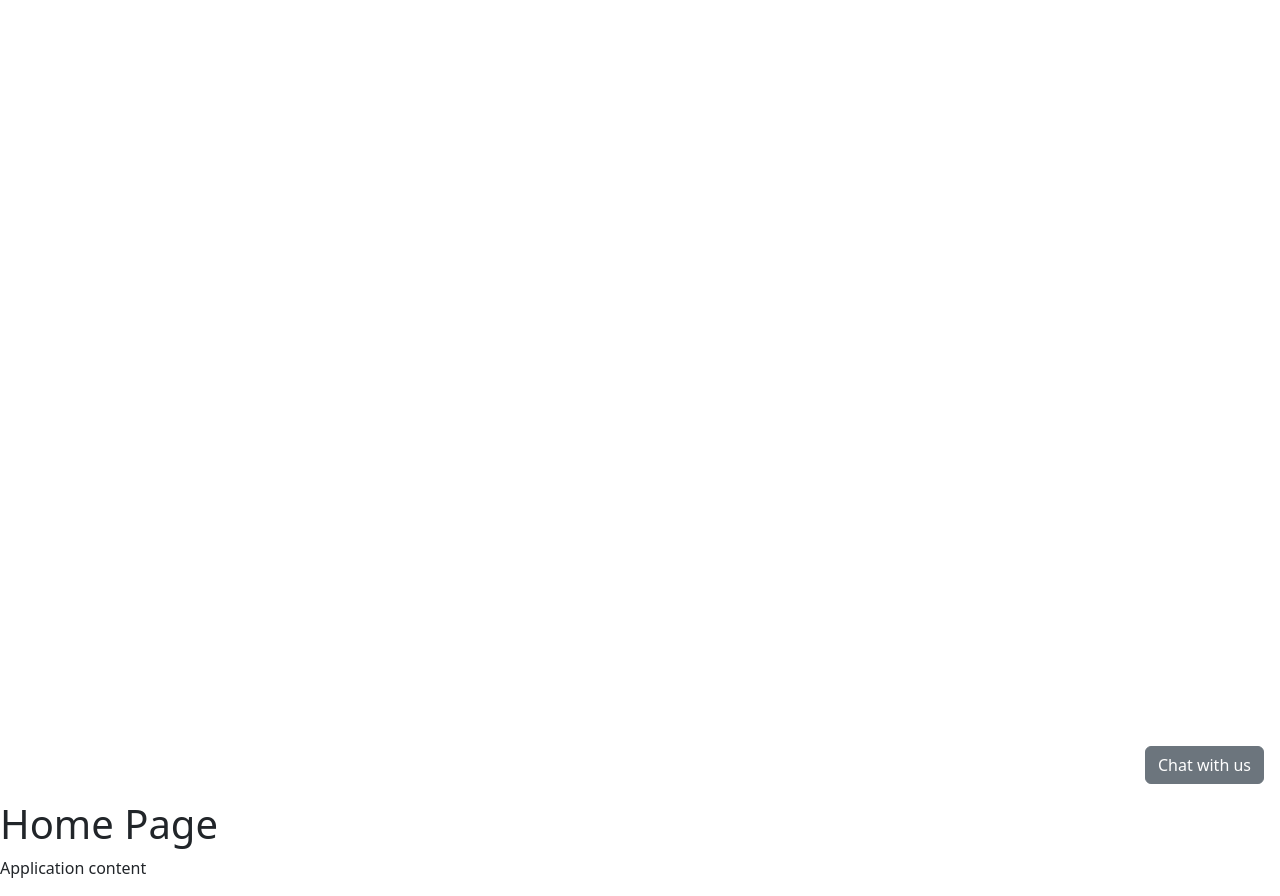
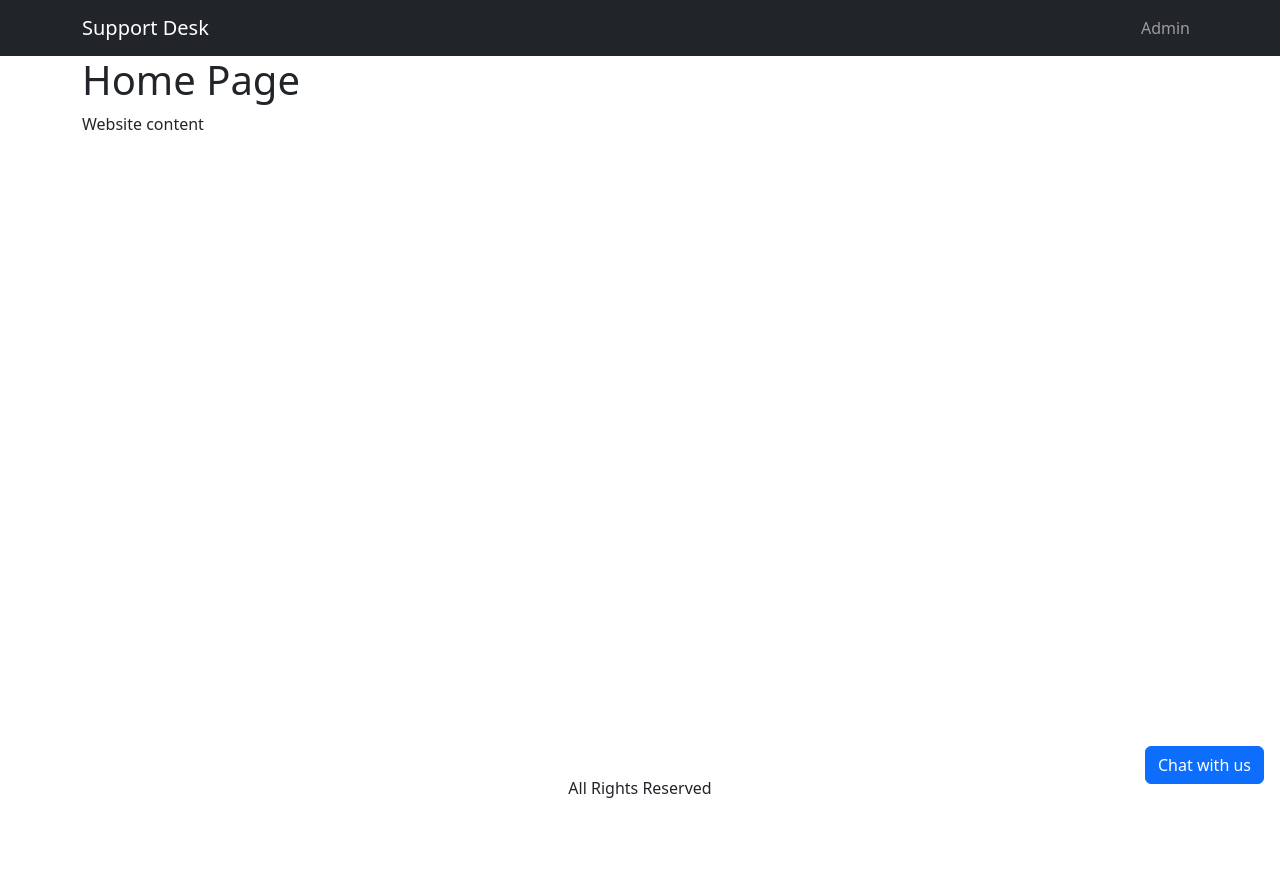
Before and after one commit to gmnoe/supportDeskChat, a React (Create React App) app in the folder frontend/: page / in a window 1280 px wide. Before the commit this address led to /home. After the commit the page ends 800 px from the top, so only its background shows below. Built offline with nearby package versions, Linux system fonts and the light colour scheme.

Commit message:
Updated frontend code

```diff
--- a/frontend/package.json
+++ b/frontend/package.json
@@ -8,10 +8,11 @@
     "@testing-library/user-event": "^13.5.0",
     "bootstrap": "^5.2.2",
     "react": "^18.2.0",
+    "react-bootstrap": "^2.6.0",
     "react-dom": "^18.2.0",
-    "react-router-dom": "^5.2.0",
+    "react-router-dom": "^6.4.3",
     "react-scripts": "5.0.1",
-    "reactstrap": "^8.5.1",
+    "reactstrap": "^9.1.5",
     "web-vitals": "^2.1.4"
   },
   "scripts": {
--- a/frontend/src/App.css
+++ b/frontend/src/App.css
@@ -4,3 +4,9 @@
   right: 1rem;
   bottom: 1rem;
 }
+
+.chatbox .list-group {
+  overflow: scroll;
+  max-height: 20rem;
+  margin-bottom: 1rem;
+}
--- a/frontend/src/App.js
+++ b/frontend/src/App.js
@@ -1,14 +1,43 @@
-import React from 'react';
-import Main from './components/MainComponent';
-import './App.css';
-import { BrowserRouter } from 'react-router-dom';
+import "bootstrap/dist/css/bootstrap.min.css";
+import Navbar from "react-bootstrap/Navbar";
+import Container from "react-bootstrap/Container";
+import Nav from "react-bootstrap/Nav";
+import { BrowserRouter, Routes, Route } from "react-router-dom";
+import HomePage from "./pages/HomePage";
+import AdminPage from "./pages/AdminPage";
 
-export default function App() {
+
+function App() {
   return (
     <BrowserRouter>
-      <div className="App">
-        <Main />
+      <div className='d-flex flex-column min-vh-100'>
+        <header>
+          <Navbar bg="dark" variant="dark" expand="lg">
+            <Container>
+              <Navbar.Brand>Support Desk</Navbar.Brand>
+              <Navbar.Toggle id="basic-navbar-nav" />
+              <Navbar.Collapse id="basic-navbar-nav">
+                <Nav className="me-auto w-100 justify-content-end">
+                  <a href="/admin" className="nav-link" target="_blank">Admin</a>
+                </Nav>
+              </Navbar.Collapse>
+            </Container>
+          </Navbar>
+        </header>
+        <main>
+          <Container>
+            <Routes>
+              <Route path="/admin" element={<AdminPage />}></Route>
+              <Route path="/" element={<HomePage />}></Route>
+            </Routes>
+          </Container>
+        </main>
+        <footer className="mt-auto">
+          <div className="text-center">All Rights Reserved</div>
+        </footer>
       </div>
     </BrowserRouter>
   );
 }
+
+export default App;
--- a/frontend/src/components/AdminComponent.js
+++ /dev/null
@@ -1,7 +0,0 @@
-import React from 'react';
-
-export default function Admin() {
-    return (
-        <div>ADMIN</div>
-    )
-}
--- /dev/null
+++ b/frontend/src/components/ChatBox.js
@@ -0,0 +1,76 @@
+import React, { useState } from 'react';
+import Button from 'react-bootstrap/Button';
+import Card from 'react-bootstrap/Card';
+import Row from 'react-bootstrap/Row';
+import Col from 'react-bootstrap/Col';
+import ListGroup from 'react-bootstrap/ListGroup';
+import InputGroup from 'react-bootstrap/InputGroup';
+import FormControl from 'react-bootstrap/FormControl';
+
+export default function ChatBox() {
+    const [isOpen, setIsOpen] = useState(false);
+    const [messageBody, setMessageBody] = useState('');
+
+    const supportHandler = () => {
+        setIsOpen(true);
+    }
+
+    const closeHandler = () => {
+        setIsOpen(false);
+    }
+
+    const submitHandler = (e) => {
+        e.preventDefault();
+        if (!messageBody.trim()) {
+            alert("Error. Please type message.");
+        } else {
+
+        }
+    }
+
+    return (
+        <div className="chatbox">
+            {!isOpen ?
+            <Button onClick={supportHandler} variant="primary">
+                Chat with us
+            </Button> : (
+                <Card>
+                    <Card.Body>
+                        <Row>
+                          <Col>
+                            <strong>Support</strong>
+                          </Col>
+                          <Col className="text-end">
+                            <Button
+                              className="btn-sm btn-secondary"
+                              type="button"
+                              onClick={closeHandler}
+                            >
+                              X
+                            </Button>
+                          </Col>
+                        </Row>
+                        <hr />
+                        <ListGroup>
+                          <ListGroup.Item>no messages</ListGroup.Item>
+                        </ListGroup>
+                        <form onSubmit={submitHandler}>
+                          <InputGroup className="col-6">
+                            <FormControl
+                              value={messageBody}
+                              onChange={(e) => setMessageBody(e.target.value)}
+                              type="text"
+                              placeholder="type message"
+                            ></FormControl>
+                            <Button type="submit" variant="primary">
+                              Send
+                            </Button>
+                          </InputGroup>
+                        </form>
+                    </Card.Body>
+                </Card>
+            )
+        }
+        </div>
+    )
+}
--- a/frontend/src/components/ChatBoxComponent.js
+++ /dev/null
@@ -1,66 +0,0 @@
-import React, { useState } from 'react';
-import { Button, Card, CardBody, Row, Col, ListGroup, ListGroupItem, InputGroup, Form, Input } from 'reactstrap';
-
-export default function ChatBox() {
-    const [isOpen, setIsOpen] = useState(false);
-    const [messageBody, setMessageBody] = useState('');
-
-    const supportHandler = () => {
-        setIsOpen(true);
-    }
-
-    const closeHandler = () => {
-        setIsOpen(false);
-    }
-
-    const submitHandler = (e) => {
-        e.preventDefault();
-        if (!messageBody.trim()) {
-            alert("Error. Please type message.");
-        } else {
-
-        }
-    }
-
-    return (
-        <div className="chatbox">
-            {!isOpen ?
-            <Button onClick={supportHandler} variant="primary">
-                Chat with us
-            </Button> : (
-                <Card>
-                    <CardBody>
-                        <Row>
-                            <Col>
-                                <strong>Support</strong>
-                            </Col>
-                            <Col>
-                                <Button className="btn-sm btn-secondary"
-                                        type="button"
-                                        onClick={closeHandler}>
-                                    X
-                                </Button>
-                            </Col>
-                        </Row>
-                        <hr />
-                        <ListGroup>
-                            <ListGroupItem>no messages</ListGroupItem>
-                        </ListGroup>
-                        <Form onSubmit={submitHandler}>
-                            <InputGroup className="col-6">
-                                <Input value={messageBody}
-                                        onChange={(e) => setMessageBody(e.target.value)}
-                                        type="text"
-                                        className="form-control"
-                                        placeholder="type message"
-                                        >
-                                </Input>
-                                <Button type="submit" variant="primary">Send</Button>
-                            </InputGroup>
-                        </Form>
-                    </CardBody>
-                </Card>
-            )}
-        </div>
-    )
-}
--- a/frontend/src/components/FooterComponent.js
+++ /dev/null
@@ -1,9 +0,0 @@
-import React from 'react';
-
-export default function Footer() {
-    <footer className="mt-auto">
-        <div className="text-center">
-            All rights reserved
-        </div>
-    </footer>
-}
--- a/frontend/src/components/HeaderComponent.js
+++ /dev/null
@@ -1,45 +0,0 @@
-import React, { Component } from 'react';
-import { NavLink } from 'react-router-dom';
-import { Nav, Navbar, NavbarBrand, NavbarToggler, Collapse, NavItem } from 'reactstrap';
-
-class Header extends Component {
-
-    constructor(props) {
-        super(props);
-
-        this.toggleNav = this.toggleNav.bind(this);
-        this.state = {
-            isNavOpen: false
-        };
-    }
-
-    toggleNav() {
-        this.setState({
-            isNavOpen: !this.state.isNavOpen
-        });
-    }
-
-    render() {
-        return (
-            <div className="d-flex flex-column min-vh-100">
-                <Navbar dark variant="dark" expand="lg">
-                    <div className="container">
-                        <NavbarBrand>Support Dest</NavbarBrand>
-                        <NavbarToggler onClick={this.toggleNav} />
-                        <Collapse isOpen={this.state.isNavOpen} navbar>
-                            <Nav className="me-auto w-100 justify-content-end" navbar>
-                                <NavItem>
-                                    <NavLink className="nav-link" to="/admin" target="_blank">
-                                        Admin
-                                    </NavLink>
-                                </NavItem>
-                            </Nav>
-                        </Collapse>
-                    </div>
-              </Navbar>
-            </div>
-        );
-    }
-}
-
-export default Header
--- a/frontend/src/components/MainComponent.js
+++ /dev/null
@@ -1,25 +0,0 @@
-import React, { Component } from 'react';
-import Header from './HeaderComponent';
-import Footer from './FooterComponent';
-import Home from './HomeComponent';
-import Admin from './AdminComponent';
-import { Switch, Route, Redirect, withRouter } from 'react-router-dom';
-
-class Main extends Component {
-
-    render () {
-        return (
-            <div>
-                <Header />
-                    <Switch>
-                        <Route exact path='/home' component={Home} />
-                        <Route exact path='/admin' component={Admin} />
-                        <Redirect to='/home' />
-                    </Switch>
-                <Footer />
-            </div>
-        )
-    }
-}
-
-export default withRouter(Main);
--- a/frontend/src/index.js
+++ b/frontend/src/index.js
@@ -1,10 +1,9 @@
 import React from 'react';
 import ReactDOM from 'react-dom/client';
 import './index.css';
+import './App.css';
+import App from './App';
 import reportWebVitals from './reportWebVitals';
-import 'bootstrap/dist/css/bootstrap.min.css';
-import App from './App';
-
 
 const root = ReactDOM.createRoot(document.getElementById('root'));
 root.render(
--- /dev/null
+++ b/frontend/src/pages/AdminPage.js
@@ -0,0 +1,7 @@
+import React from 'react';
+
+export default function AdminPage() {
+    return (
+        <div>Admin Page</div>
+    )
+}
--- a/frontend/src/components/HomeComponent.js
+++ b/frontend/src/pages/HomePage.js
@@ -1,12 +1,12 @@
 import React from 'react';
-import ChatBox from './ChatBoxComponent';
+import ChatBox from '../components/ChatBox';
 
-export default function Home() {
+export default function HomePage() {
     return (
         <div>
             <h1>Home Page</h1>
-            <p>Application content</p>
+            <p>Website content</p>
             <ChatBox />
         </div>
-    );
+    )
 }
```
Also changed, not shown: 2 other files (tests, documents, lock files or other folders).
